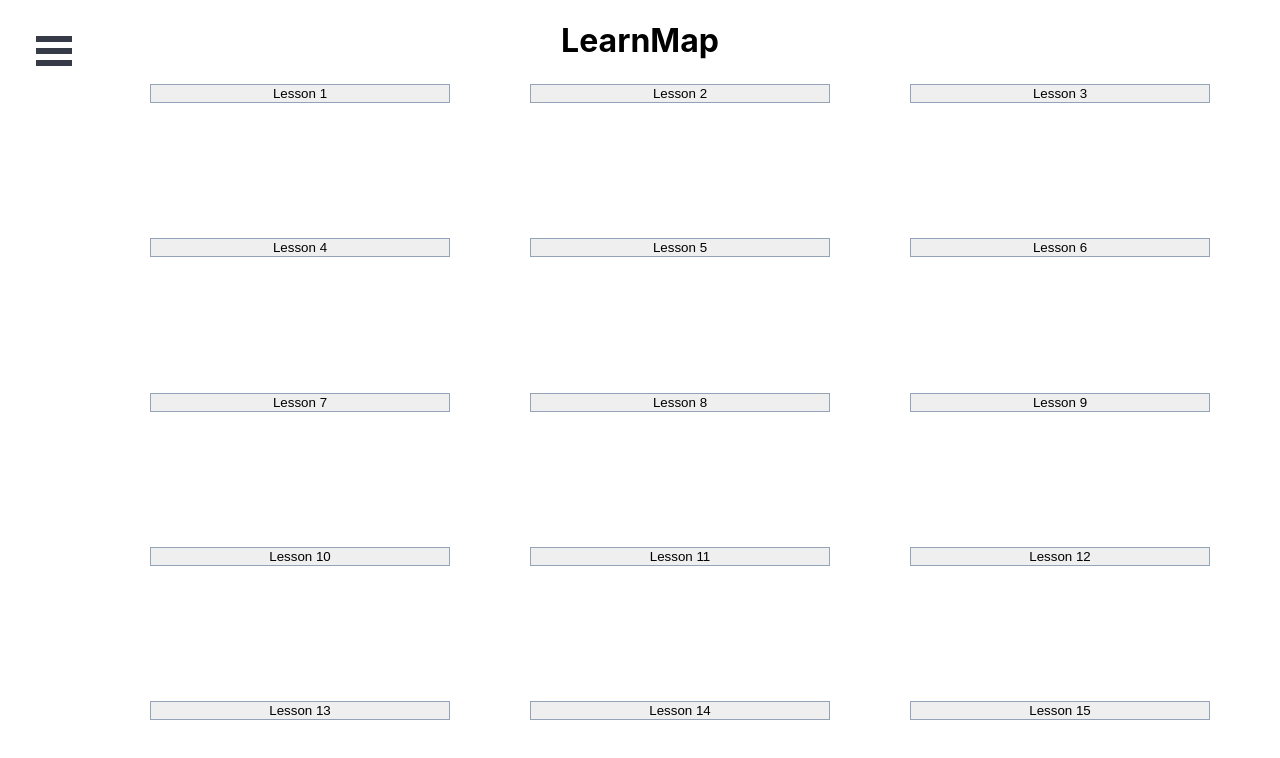
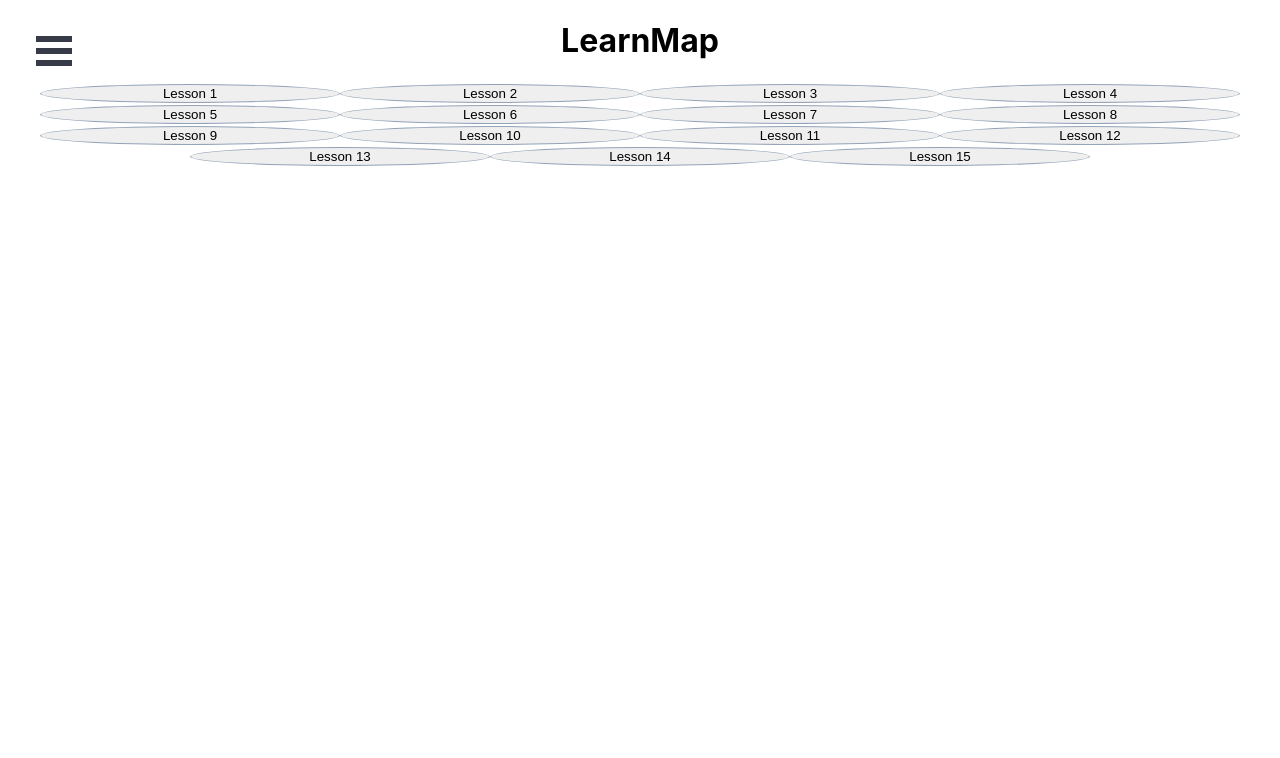
Before and after one commit to software-students-spring2022/final-project-mycryptopal, a React (Create React App) app in the folder front-end/: page /learnmap in a window 1280 px wide. Shown: the top 758 px of the page. Built offline with nearby package versions, Linux system fonts and the light colour scheme.

Commit message:
changing learnMap buttons to circles

```diff
--- a/front-end/src/LearnMap.css
+++ b/front-end/src/LearnMap.css
@@ -0,0 +1,7 @@
+.mapButton {
+    min-width: 300px;
+    max-width: 300px;
+    border: 1px solid #94A3B8;
+    border-radius: 50%;
+    cursor: pointer;
+  }
--- a/front-end/src/LearnMap.js
+++ b/front-end/src/LearnMap.js
@@ -6,49 +6,49 @@ function LearnMap() {
                 <h1>LearnMap</h1>
 
                 <a href = '/learn'>
-                <button className= "page-button"> Lesson 1 </button>
+                <button className= "mapButton"> Lesson 1 </button>
                 </a>
                 <a href = '/learn'>
-                <button className= "page-button"> Lesson 2 </button>
+                <button className= "mapButton"> Lesson 2 </button>
                 </a>
                 <a href = '/learn'>
-                <button className= "page-button"> Lesson 3 </button>
+                <button className= "mapButton"> Lesson 3 </button>
                 </a>
                 <a href = '/learn'>
-                <button className= "page-button"> Lesson 4 </button>
+                <button className= "mapButton"> Lesson 4 </button>
                 </a>
                 <a href = '/learn'>
-                <button className= "page-button"> Lesson 5 </button>
+                <button className= "mapButton"> Lesson 5 </button>
                 </a>
                 <a href = '/learn'>
-                <button className= "page-button"> Lesson 6 </button>
+                <button className= "mapButton"> Lesson 6 </button>
                 </a>
                 <a href = '/learn'>
-                <button className= "page-button"> Lesson 7 </button>
+                <button className= "mapButton"> Lesson 7 </button>
                 </a>
                 <a href = '/learn'>
-                <button className= "page-button"> Lesson 8 </button>
+                <button className= "mapButton"> Lesson 8 </button>
                 </a>
                 <a href = '/learn'>
-                <button className= "page-button"> Lesson 9 </button>
+                <button className= "mapButton"> Lesson 9 </button>
                 </a>
                 <a href = '/learn'>
-                <button className= "page-button"> Lesson 10 </button>
+                <button className= "mapButton"> Lesson 10 </button>
                 </a>
                 <a href = '/learn'>
-                <button className= "page-button"> Lesson 11 </button>
+                <button className= "mapButton"> Lesson 11 </button>
                 </a>
                 <a href = '/learn'>
-                <button className= "page-button"> Lesson 12 </button>
+                <button className= "mapButton"> Lesson 12 </button>
                 </a>
                 <a href = '/learn'>
-                <button className= "page-button"> Lesson 13 </button>
+                <button className= "mapButton"> Lesson 13 </button>
                 </a>
                 <a href = '/learn'>
-                <button className= "page-button"> Lesson 14 </button>
+                <button className= "mapButton"> Lesson 14 </button>
                 </a>
                 <a href = '/learn'>
-                <button className= "page-button"> Lesson 15 </button>
+                <button className= "mapButton"> Lesson 15 </button>
                 </a>
             </div>
             )
```
